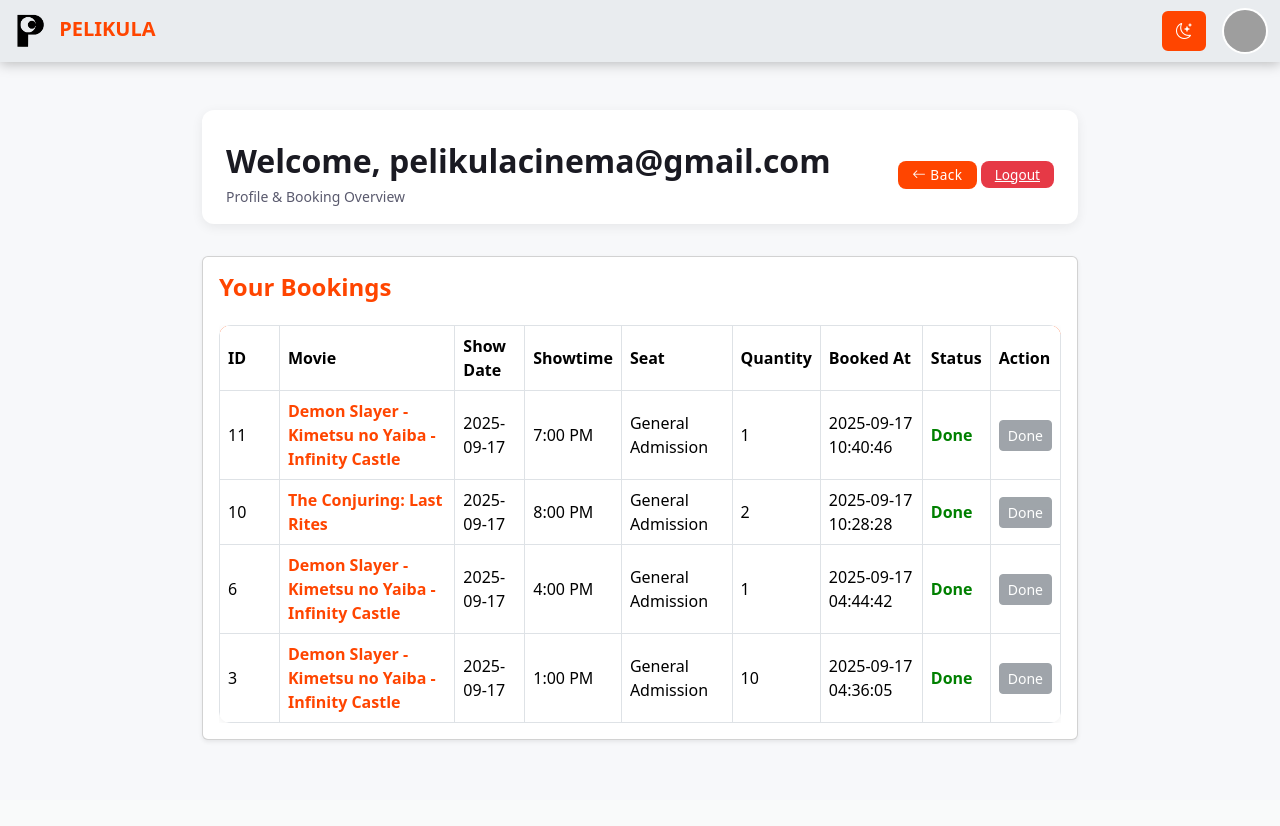
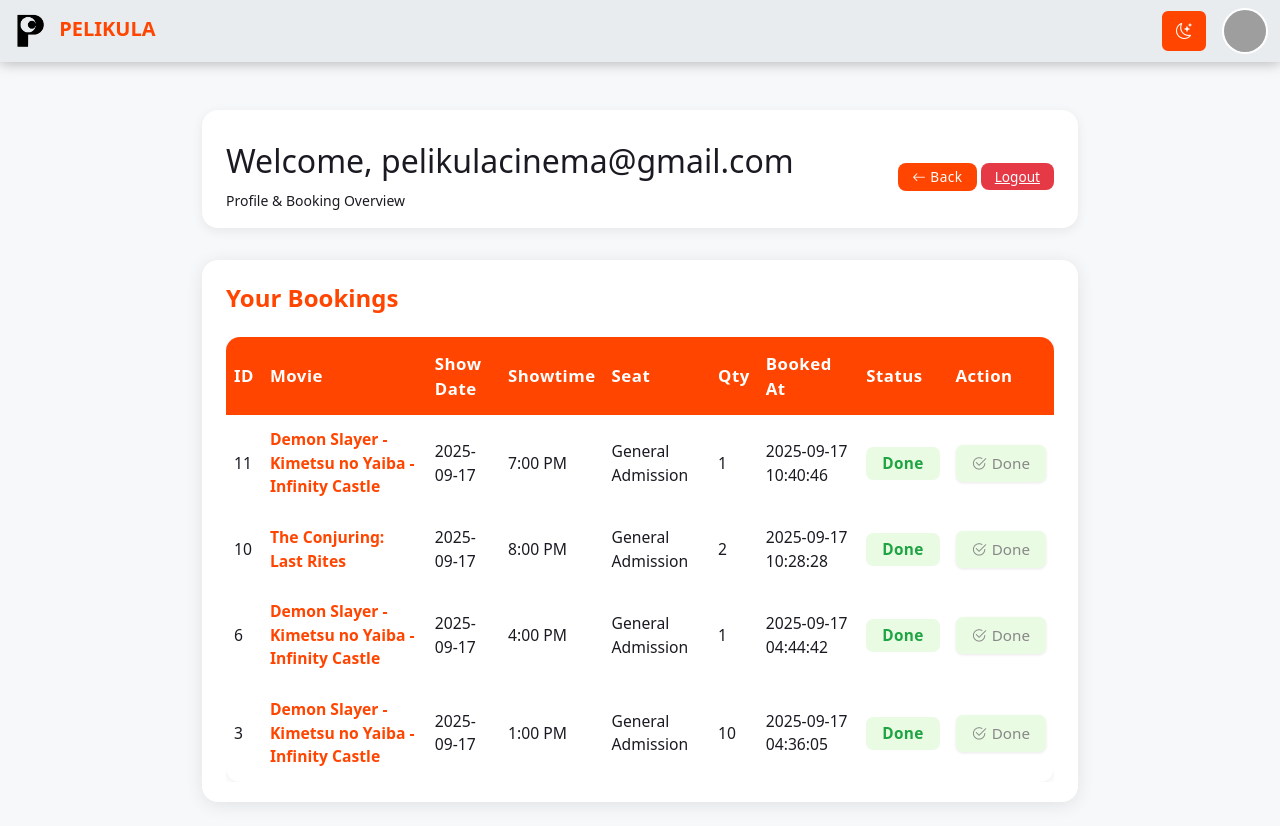
Before and after one commit to timbibat/PELIKULA_APP, a PHP site: page /profile.php in a window 1280 px wide. Before the commit the page ends 742 px from the top, so only its background shows below. Run offline with PHP 8.4, Linux system fonts and the light colour scheme; a user stored in the database is signed in; data comes from the database, SQL or seed files in the repository; grey boxes are pictures that could not be loaded.

Commit message:
ui table improved

```diff
--- a/profile.php
+++ b/profile.php
@@ -39,6 +39,7 @@ $bookings = $stmt->fetchAll();
 <head>
     <meta charset="utf-8">
     <title>Profile - Pelikula</title>
+    <meta name="viewport" content="width=device-width,initial-scale=1">
     <link href="https://cdn.jsdelivr.net/npm/bootstrap@5.3.8/dist/css/bootstrap.min.css" rel="stylesheet">
     <link rel="stylesheet" href="https://cdn.jsdelivr.net/npm/bootstrap-icons@1.11.3/font/bootstrap-icons.min.css">
     <style>
@@ -92,7 +93,7 @@ $bookings = $stmt->fetchAll();
     .profile-header {
       background: var(--bg-card);
       color: var(--text-main);
-        border-radius: 12px;
+      border-radius: 16px;
       padding: 2rem 1.5rem 1rem 1.5rem;
       box-shadow: 0 3px 12px rgba(0,0,0,0.07);
       margin-bottom: 2rem;
@@ -101,12 +102,93 @@ $bookings = $stmt->fetchAll();
       align-items: center;
       flex-wrap: wrap;
     }
-    .profile-header h2 {
-        margin-bottom: 0.2rem;
+    @media (max-width:900px) {
+      .profile-header { flex-direction: column; gap: 1rem; text-align: center; }
+    }
+    .card-section {
+      background: var(--bg-card);
+      border-radius: 16px;
+      box-shadow: 0 3px 18px rgba(0,0,0,0.09);
+      margin-bottom: 2rem;
+      padding: 1.5rem 1.5rem 1.2rem 1.5rem;
+    }
+    .bookings-table {
+      width: 100%;
+      border-collapse: separate;
+      border-spacing: 0;
+      background: var(--bg-card);
+      border-radius: 14px;
+      overflow: hidden;
+      box-shadow: 0 2px 10px rgba(0,0,0,0.07);
+    }
+    .bookings-table th, .bookings-table td {
+      padding: 0.85rem 0.5rem;
+      vertical-align: middle;
+      font-size: 1.05rem;
+      border: none;
+    }
+    .bookings-table thead {
+      background: var(--accent);
+      color: #fff;
+    }
+    .bookings-table th {
       font-weight: 700;
+      letter-spacing: 0.03em;
     }
-    .profile-header small {
-        color: var(--text-muted);
+    .bookings-table tbody tr {
+      transition: background 0.16s;
+    }
+    .bookings-table tbody tr:hover {
+      background: #fff5ec;
+    }
+    body.dark-mode .bookings-table tbody tr:hover {
+      background: #23272f;
+      color: var(--text-main);
+    }
+    .bookings-table td {
+      font-size: 0.98rem;
+    }
+    .badge-status {
+      border-radius: 7px;
+      padding: 5px 16px;
+      font-weight: 600;
+      font-size: 0.98em;
+      letter-spacing: 0.02em;
+      border: none;
+      display: inline-block;
+    }
+    .badge-status.done {
+      background: #eafbe4;
+      color: #1fa443;
+    }
+    .badge-status.cancelled {
+      background: #ffe5e0;
+      color: #cc0000;
+    }
+    .badge-status.upcoming {
+      background: #fff4e5;
+      color: var(--accent);
+    }
+    .btn-action {
+      border-radius: 7px;
+      font-weight: 500;
+      font-size: 0.97em;
+      padding: 7px 16px;
+      display: flex;
+      align-items: center;
+      gap: 5px;
+      box-shadow: 0 1px 3px rgba(0,0,0,0.09);
+      border: none;
+    }
+    .btn-action.cancel { background: #ffe5e0; color: #cc0000; }
+    .btn-action.cancel:hover { background: #ffbdb2; color: #a70000; }
+    .btn-action.done { background: #eafbe4; color: #888;}
+    .btn-action.cancelled { background: #ffe5e0; color: #cc0000;}
+    .no-bookings {
+      text-align: center;
+      color: #888;
+      font-style: italic;
+      padding: 2rem 0;
     }
     .goback-btn {
       background: var(--accent);
@@ -136,25 +218,14 @@ $bookings = $stmt->fetchAll();
     .logout-btn:hover {
       background: #b81f2d;
     }
-    .table thead {
-        background: var(--accent);
-        color: #fff;
+    @media (max-width: 700px) {
+      .bookings-table th, .bookings-table td { padding: 0.55rem 0.14rem; font-size: 0.95rem;}
+      .badge-status, .btn-action { font-size: 0.95em; padding: 6px 9px;}
+      .profile-header { padding: 1.2rem 0.6rem;}
+      .card-section { padding: 0.7rem 0.2rem; }
     }
-    .table-bordered {
-        border-radius: 12px;
-        overflow: hidden;
-        box-shadow: 0 2px 10px rgba(0,0,0,0.06);
-    }
-    .no-bookings {
-        text-align: center;
-        color: #888;
-        font-style: italic;
-        padding: 2rem 0;
-    }
-    .table td, .table th { vertical-align: middle; }
     </style>
     <script>
-    // UI dark/light mode support
     function setMode(mode) {
       const dark = (mode === 'dark');
       if (dark) {
@@ -216,22 +287,21 @@ $bookings = $stmt->fetchAll();
             <a href="logout.php" class="logout-btn">Logout</a>
         </div>
     </div>
-    <div class="card shadow-sm mb-5" style="background:var(--bg-card);">
-        <div class="card-body">
+    <div class="card-section mb-4">
       <h4 class="mb-4" style="font-weight:600; color:var(--accent);">Your Bookings</h4>
       <?php if (count($bookings) === 0): ?>
           <div class="no-bookings">You don't have any bookings yet.</div>
       <?php else: ?>
       <div class="table-responsive">
-                <table class="table table-bordered align-middle mb-0">
+        <table class="bookings-table">
           <thead>
             <tr>
-                            <th style="width:60px;">ID</th>
+              <th>ID</th>
               <th>Movie</th>
               <th>Show Date</th>
               <th>Showtime</th>
               <th>Seat</th>
-                            <th>Quantity</th>
+              <th>Qty</th>
               <th>Booked At</th>
               <th>Status</th>
               <th>Action</th>
@@ -241,7 +311,11 @@ $bookings = $stmt->fetchAll();
           <?php foreach ($bookings as $b): ?>
             <tr>
               <td><?php echo $b['id']; ?></td>
-                            <td><span style="color:var(--accent);font-weight:600;"><?php echo htmlspecialchars($b['movie_title'] ?? 'N/A'); ?></span></td>
+              <td>
+                <div style="font-weight:600; color:var(--accent);">
+                  <?php echo htmlspecialchars($b['movie_title'] ?? 'N/A'); ?>
+                </div>
+              </td>
               <td><?php echo htmlspecialchars($b['showdate']); ?></td>
               <td><?php echo htmlspecialchars($b['showtime']); ?></td>
               <td><?php echo htmlspecialchars($b['seat']); ?></td>
@@ -249,20 +323,20 @@ $bookings = $stmt->fetchAll();
               <td><?php echo htmlspecialchars($b['booked_at']); ?></td>
               <td>
                 <?php if ($b['status'] === "Done"): ?>
-                                <span style="color: green; font-weight: bold;">Done</span>
+                  <span class="badge-status done">Done</span>
                 <?php elseif ($b['status'] === "Cancelled"): ?>
-                                <span style="color: red; font-weight: bold;">Cancelled</span>
+                  <span class="badge-status cancelled">Cancelled</span>
                 <?php else: ?>
-                                <span style="color: var(--accent);font-weight:600;">Upcoming</span>
+                  <span class="badge-status upcoming">Upcoming</span>
                 <?php endif; ?>
               </td>
               <td>
                 <?php if ($b['status'] === "Upcoming"): ?>
-                                  <a href="cancel_booking.php?id=<?php echo $b['id']; ?>" class="btn btn-danger btn-sm">Cancel</a>
+                  <a href="cancel_booking.php?id=<?php echo $b['id']; ?>" class="btn-action cancel"><i class="bi bi-x-circle"></i>Cancel</a>
                 <?php elseif ($b['status'] === "Done"): ?>
-                                  <button class="btn btn-secondary btn-sm" disabled>Done</button>
+                  <button class="btn-action done" disabled><i class="bi bi-check2-circle"></i>Done</button>
                 <?php elseif ($b['status'] === "Cancelled"): ?>
-                                  <button class="btn btn-danger btn-sm" disabled>Cancelled</button>
+                  <button class="btn-action cancelled" disabled><i class="bi bi-x-circle"></i>Cancelled</button>
                 <?php endif; ?>
               </td>
             </tr>
@@ -273,6 +347,5 @@ $bookings = $stmt->fetchAll();
       <?php endif; ?>
     </div>
 </div>
-</div>
 </body>
 </html>
```
Lines whose indentation alone changed are shown as unchanged.
